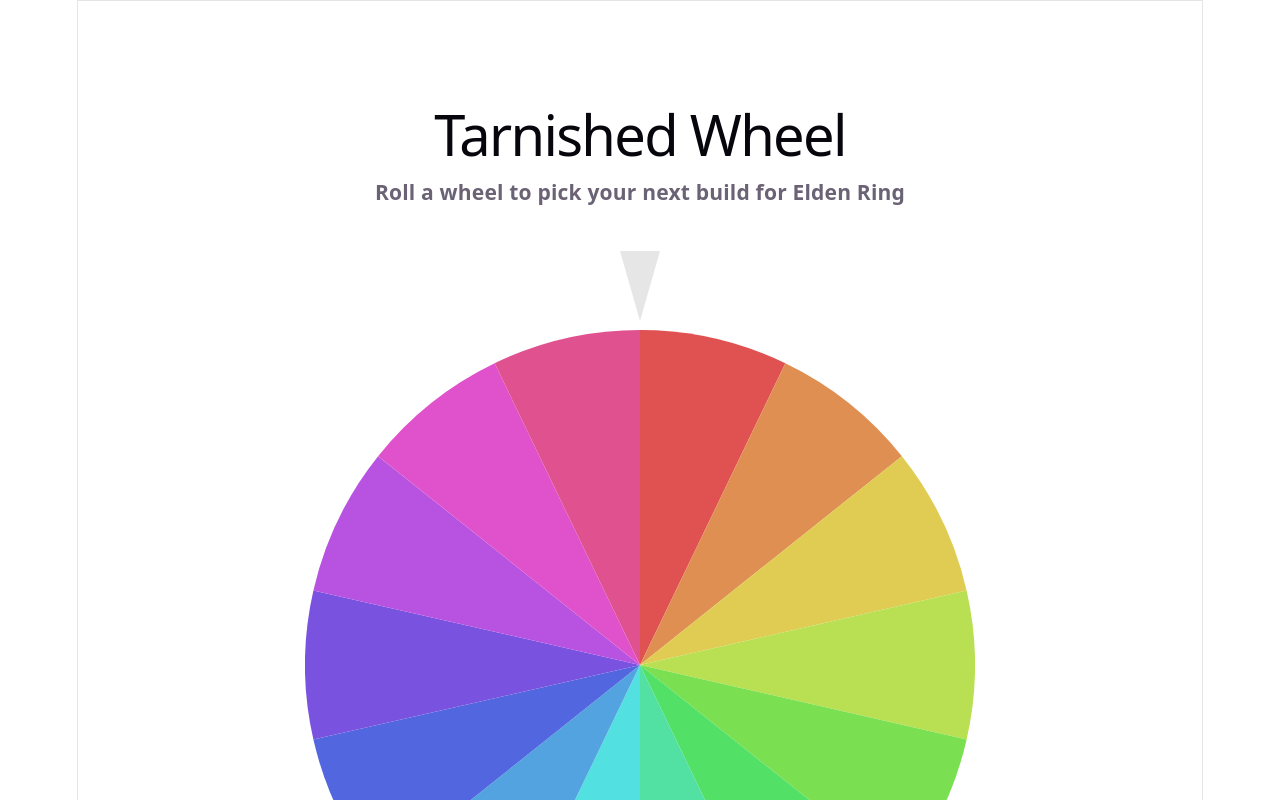
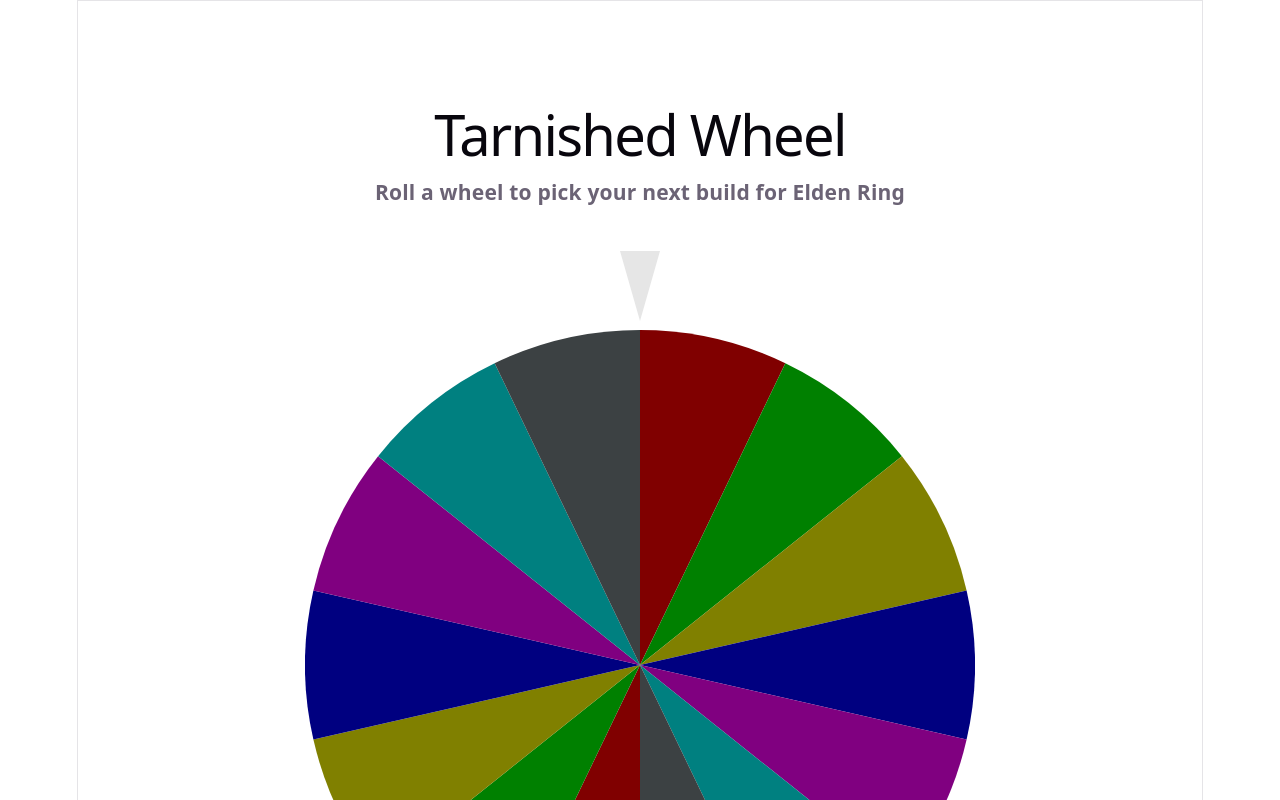
Before and after one commit to EZRA-DVLPR/TarnishedWheel, a React (Vite) app: page / in a window 1280 px wide. Shown: the top 800 px of the page. Built offline with nearby package versions, Linux system fonts and the light colour scheme.

Commit message:
colors added to wheel

```diff
--- a/src/components/Wheel.tsx
+++ b/src/components/Wheel.tsx
@@ -1,4 +1,16 @@
 import { useState } from "react";
+
+//INFO: list of the first 7 non-black ANSI colors
+//see: https://en.wikipedia.org/wiki/ANSI_escape_code#8-bit
+const colors = [
+	"#800000",
+	"#008000",
+	"#808000",
+	"#000080",
+	"#800080",
+	"#008080",
+	"#3C4143",
+];
 
 // TODO: import the wheel data instead of this for testing
 const SEGMENTS = [
@@ -17,6 +29,9 @@ const SEGMENTS = [
 	"Prize E",
 	"Prize F",
 ];
+
+//BUG: There seems to be an issue when you click out of the browser where the button isn't pressable?
+//i'm not sure how to replicate it, but it is consistent whenever i seem to be out of the browser and click something else
 
 //length of arc that the slice will cover in degrees
 const sliceAngleLength = 360 / SEGMENTS.length;
@@ -115,7 +130,7 @@ function Wheel() {
 								L ${x1},${y1}
 								A ${r} ${r} 0 0 1 ${x2},${y2}
 								Z`}
-							fill={`hsl(${(i * 360) / SEGMENTS.length}, 70%, 60%)`}
+							fill={colors[i % colors.length]}
 						/>
 					);
 				})}
```
